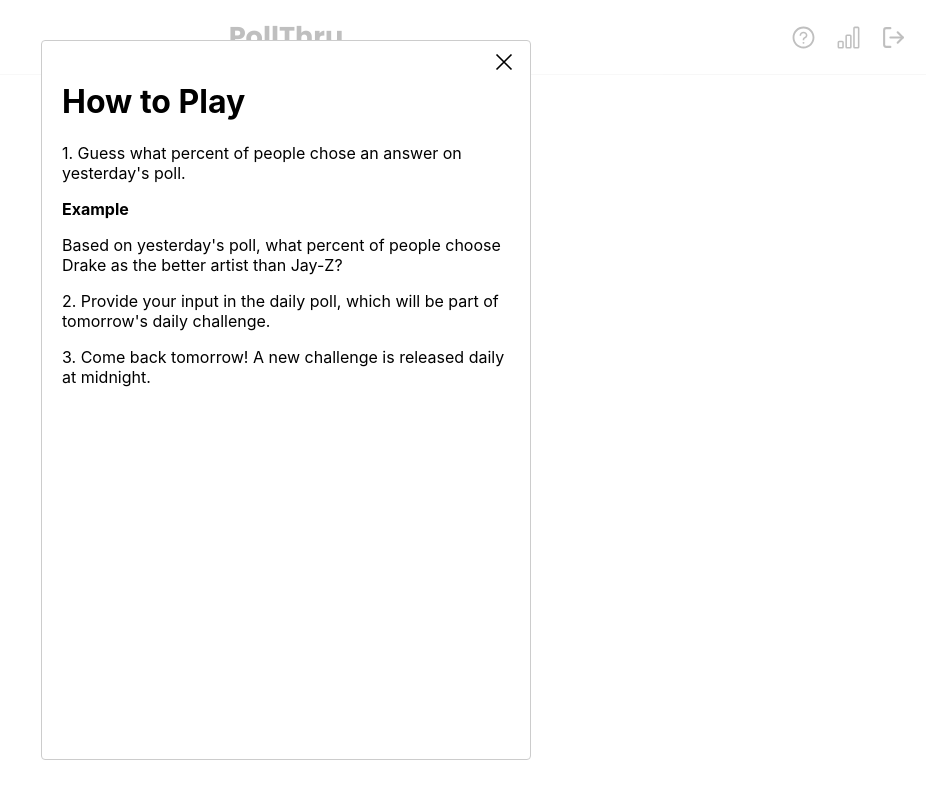
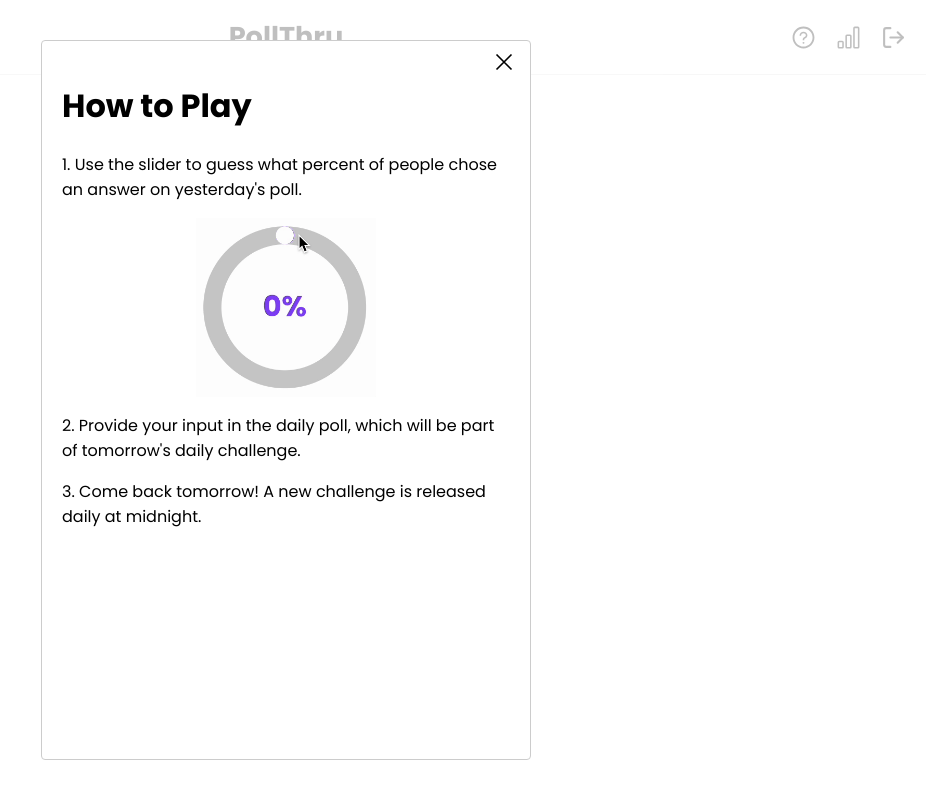
Before and after one commit to simon-nstein/pollthru, a React (Create React App) app: page /daily_challenge in a window 1280 px wide. Shown: the whole page, without its empty margins (354-1280 px from the left). Built offline with nearby package versions, Linux system fonts and the light colour scheme; no server answers; the database is empty; sample sign-in values are in the browser's storage; some icons are missing.

Commit message:
how to updates

```diff
--- a/src/components/how_to.js
+++ b/src/components/how_to.js
@@ -1,5 +1,6 @@
 import Modal from "react-modal";
 import { GrClose } from 'react-icons/gr';
+import myGif from '../components/sliderGIF.gif';
 
 
 const HowTo = ({ isOpen, onClose }) => {
@@ -17,7 +18,14 @@ const HowTo = ({ isOpen, onClose }) => {
         const modalContentStyle = {
           width: "35%",
           margin: "0 auto",
+          fontFamily: "Poppins"
         };
+
+        const gifStyle = {
+          width: "40%",
+          display: "block",
+          margin: "0 auto"
+        }
 
         // Add media query for screens with width below 400px
         if (window.innerWidth < 500) {
@@ -29,9 +37,8 @@ return (
     <Modal isOpen={isOpen} onRequestClose={onClose} style={{ content: modalContentStyle }}>
       <button style={closeButtonStyle} onClick={onClose}> <GrClose /> </button>
       <h1>How to Play</h1>
-      <p>1. Guess what percent of people chose an answer on yesterday's poll.</p>
-      <p><b>Example</b></p>
-      <p>Based on yesterday's poll, what percent of people choose Drake as the better artist than Jay-Z?</p>
+      <p>1. Use the slider to guess what percent of people chose an answer on yesterday's poll.</p>
+      <img src={myGif} alt="my-gif" style={ gifStyle }/>
       <p>2. Provide your input in the daily poll, which will be part of tomorrow's daily challenge.</p>
       <p>3. Come back tomorrow! A new challenge is released daily at midnight.</p>
 
```
Also changed, not shown: src/components/sliderGIF.gif (added).
